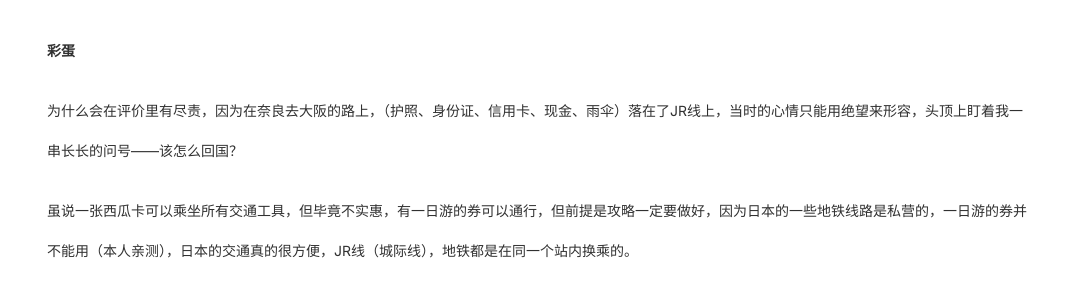
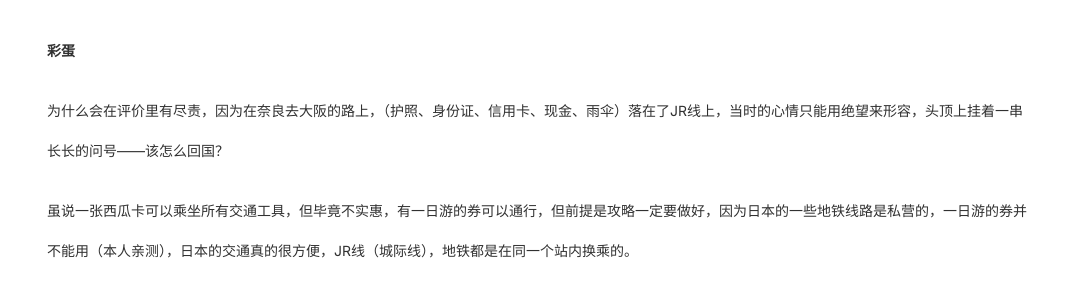
Before and after one commit to lfnb/lfnb.github.io, a Jekyll site: the page built from _posts/road/2018-03-28-japan.md, in a window 1280 px wide and 900 px high, scrolled down 3719 px. Shown: the part 437-731 px from the top of the window, without its empty margins (103-1168 px from the left). Built offline with Jekyll 4.4.1, drawn with Linux system fonts in a browser that asks for light colours; nearby versions of some CDN libraries.

Commit message:
日本之行

```diff
--- a/_posts/road/2018-03-28-japan.md
+++ b/_posts/road/2018-03-28-japan.md
@@ -56,6 +56,6 @@ category: 旅行
 
 **彩蛋**
 
-为什么会在评价里有尽责，因为在奈良去大阪的路上，（护照、身份证、信用卡、现金、雨伞）落在了JR线上，当时的心情只能用绝望来形容，头顶上盯着我一串长长的问号——该怎么回国？
+为什么会在评价里有尽责，因为在奈良去大阪的路上，（护照、身份证、信用卡、现金、雨伞）落在了JR线上，当时的心情只能用绝望来形容，头顶上挂着一串长长的问号——该怎么回国？
 
 虽说一张西瓜卡可以乘坐所有交通工具，但毕竟不实惠，有一日游的券可以通行，但前提是攻略一定要做好，因为日本的一些地铁线路是私营的，一日游的券并不能用（本人亲测），日本的交通真的很方便，JR线（城际线），地铁都是在同一个站内换乘的。
```
Also changed, not shown: 1 other file.
